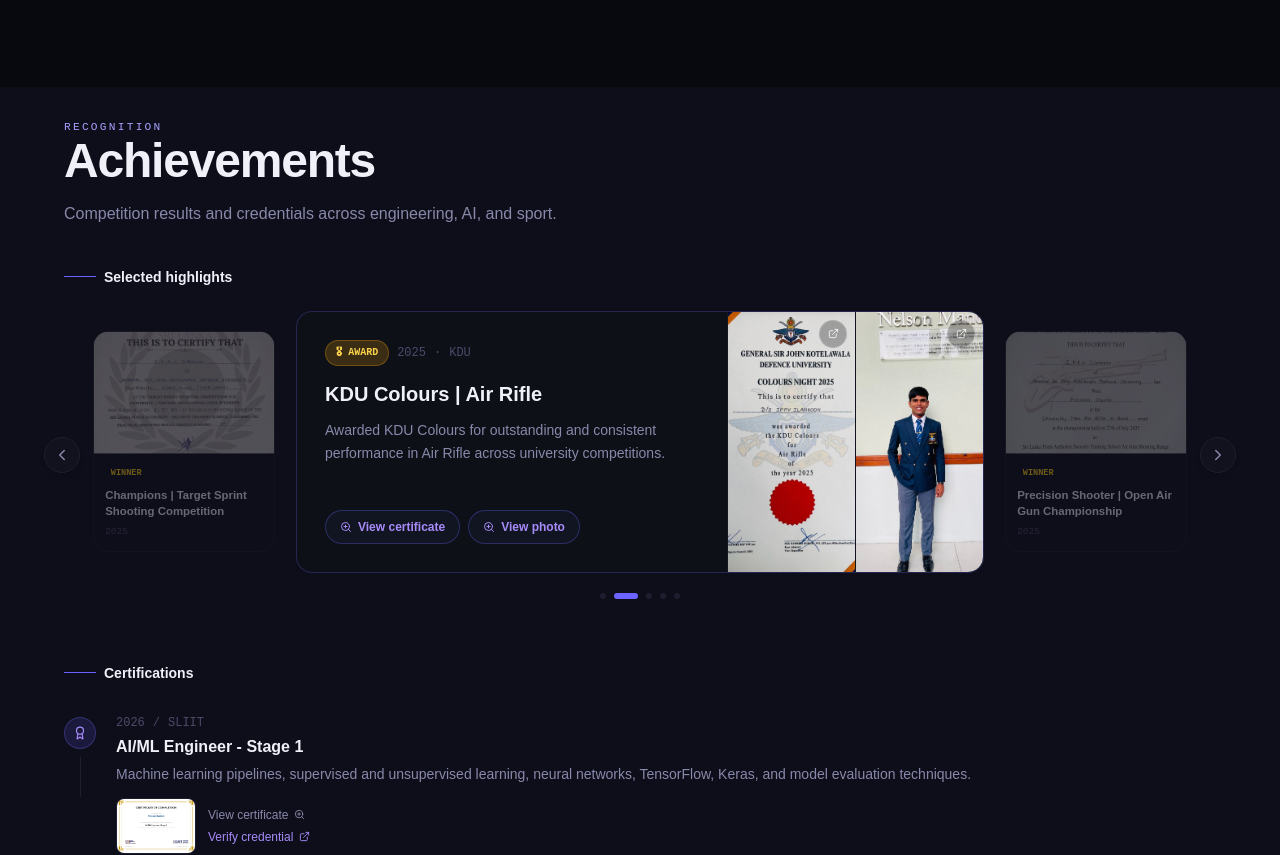
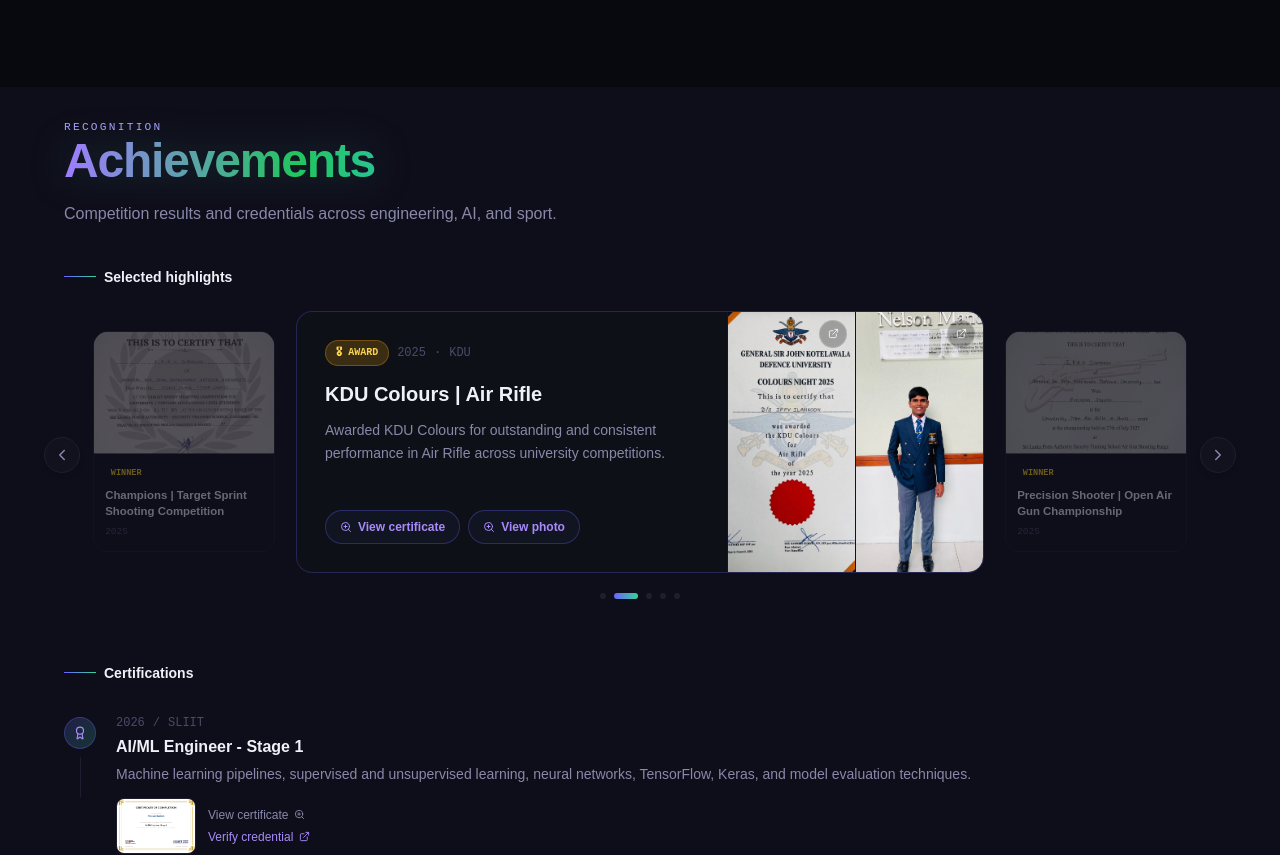
Before and after one commit to PabasaraIlankoon/portfolio, a Next.js app: page / in a window 1280 px wide. Shown: the part 4020-4875 px from the top of the page. Built offline with nearby package versions, Linux system fonts and the light colour scheme.

Commit message:
Update Achievements.tsx

```diff
--- a/components/sections/Achievements.tsx
+++ b/components/sections/Achievements.tsx
@@ -115,7 +115,9 @@
       <section id="achievements" className="pt-8 pb-14 px-4 md:px-6 bg-surface">
         <div className="max-w-6xl mx-auto">
           <div className="section-label mb-0">Recognition</div>
-          <h2 className="text-4xl md:text-5xl font-bold tracking-tight mb-4">Achievements</h2>
+          <h2 className="text-4xl md:text-5xl font-bold tracking-tight mb-4">
+            <span className="gradient-text-animated heading-glow-pulse">Achievements</span>
+          </h2>
           <p className="text-muted max-w-2xl mb-10">
             Competition results and credentials across engineering, AI, and sport.
           </p>
@@ -123,7 +125,7 @@
           {/* ── Carousel ── */}
           <div className="mb-6">
             <div className="flex items-center gap-2 mb-6">
-              <div className="w-8 h-px bg-accent" />
+              <div className="w-8 h-px bg-gradient-to-r from-accent to-accent-green" />
               <span className="text-sm font-semibold text-text">Selected highlights</span>
             </div>
 
@@ -211,7 +213,7 @@
                         key={i}
                         onClick={() => handleManualNav(() => goTo(i))}
                         className={`h-1.5 rounded-full transition-all duration-500 ${
-                          i === current ? "bg-accent w-6" : "bg-border w-1.5 hover:bg-muted"
+                          i === current ? "bg-gradient-to-r from-accent to-accent-green w-6" : "bg-border w-1.5 hover:bg-muted"
                         }`}
                       />
                     ))}
@@ -364,7 +366,7 @@
                       key={i}
                       onClick={() => handleManualNav(() => goTo(i))}
                       className={`h-1.5 rounded-full transition-all duration-500 ${
-                        i === current ? "bg-accent w-6" : "bg-border w-1.5 hover:bg-muted"
+                        i === current ? "bg-gradient-to-r from-accent to-accent-green w-6" : "bg-border w-1.5 hover:bg-muted"
                       }`}
                     />
                   ))}
@@ -376,7 +378,7 @@
           {/* ── Certifications ── */}
           <div className="mt-16">
             <div className="flex items-center gap-2 mb-8">
-              <div className="w-8 h-px bg-accent" />
+              <div className="w-8 h-px bg-gradient-to-r from-accent to-accent-green" />
               <span className="text-sm font-semibold text-text">Certifications</span>
             </div>
 
@@ -384,7 +386,7 @@
               {certifications.map((c, i) => (
                 <div key={i} className="flex gap-4 md:gap-5 items-start">
                   <div className="flex flex-col items-center flex-shrink-0">
-                    <div className="w-8 h-8 rounded-full bg-accent/15 border border-accent/30 flex items-center justify-center mt-0.5">
+                    <div className="w-8 h-8 rounded-full bg-gradient-to-br from-accent/20 to-accent-green/20 border border-accent/30 flex items-center justify-center mt-0.5">
                       <Award size={14} className="text-accent-light" />
                     </div>
                     {i < certifications.length - 1 && (
@@ -426,7 +428,7 @@
                         {c.image && (
                           <button
                             onClick={() => setLightbox(c.image!)}
-                            className="inline-flex items-center gap-1.5 text-xs font-medium text-muted hover:text-text transition-colors"
+                            className="inline-flex items-center gap-1.5 text-xs font-medium text-muted hover:text-accent-light transition-colors"
                           >
                             View certificate <ZoomIn size={11} />
                           </button>
```
